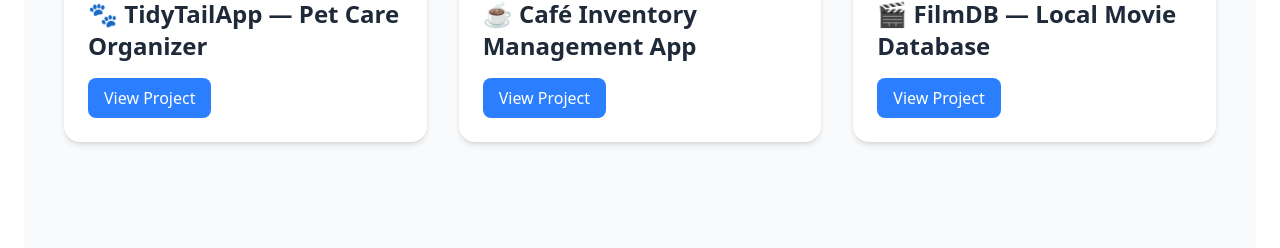
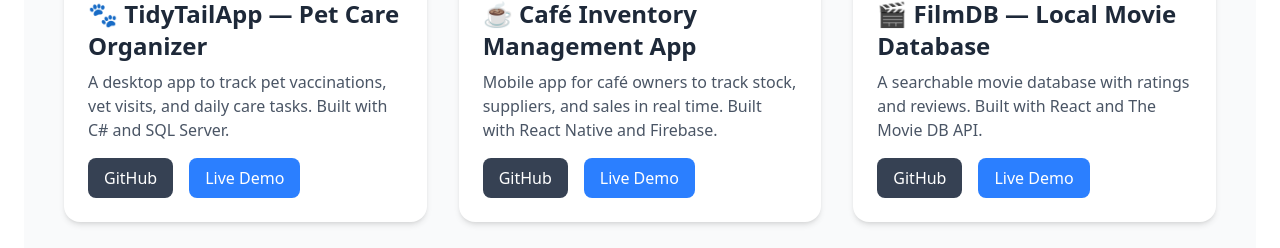
Before and after one commit to ICT-Courses/ict2233-ca-02-Lochini-W, a React (Vite) app in the folder portfolio-react/: page /#/projects in a window 1280 px wide. Shown: the part 514-762 px from the top of the page. Built offline with nearby package versions, Linux system fonts and the light colour scheme.

Commit message:
updated the Projects page

```diff
--- a/portfolio-react/src/pages/Projects.jsx
+++ b/portfolio-react/src/pages/Projects.jsx
@@ -35,9 +35,30 @@
   }, []);
 
   const projects = [
-    { title: "🐾 TidyTailApp — Pet Care Organizer", image: tidytailImg, link: "#" },
-    { title: "☕ Café Inventory Management App", image: cafeappImg, link: "#" },
-    { title: "🎬 FilmDB — Local Movie Database", image: filmdbImg, link: "#" },
+    {
+      title: "🐾 TidyTailApp — Pet Care Organizer",
+      image: tidytailImg,
+      description:
+        "A desktop app to track pet vaccinations, vet visits, and daily care tasks. Built with C# and SQL Server.",
+      repo: "https://github.com/ICT-Courses/application-development-ca1-Lochini-W.git", // replace with your repo link
+      demo: "https://drive.google.com/file/d/13czE5FTf09meY4E8qRFUrUOJ_0tZXZz6/view?usp=sharing", // replace with demo link or same as repo
+    },
+    {
+      title: "☕ Café Inventory Management App",
+      image: cafeappImg,
+      description:
+        "Mobile app for café owners to track stock, suppliers, and sales in real time. Built with React Native and Firebase.",
+      repo: "https://github.com/GayashiRamanayake/Code4Change.git",
+      demo: "https://cafe-inventory-demo.vercel.app",
+    },
+    {
+      title: "🎬 FilmDB — Local Movie Database",
+      image: filmdbImg,
+      description:
+        "A searchable movie database with ratings and reviews. Built with React and The Movie DB API.",
+      repo: "https://github.com/ICT-Courses/ict2233-ca-01-Lochini-W.git",
+      demo: "https://filmdb-demo.vercel.app",
+    },
   ];
 
   return (
@@ -57,15 +78,29 @@
               className="w-full h-64 object-cover"
             />
             <div className="p-6">
-              <h2 className="text-2xl font-semibold mb-4">{project.title}</h2>
-              <a
-                href={project.link}
-                target="_blank"
-                rel="noopener noreferrer"
-                className="inline-block px-4 py-2 bg-blue-500 text-white font-medium rounded-lg hover:bg-blue-600 transition"
-              >
-                View Project
-              </a>
+              <h2 className="text-2xl font-semibold mb-2">{project.title}</h2>
+              <p className="text-gray-600 dark:text-gray-400 mb-4">
+                {project.description}
+              </p>
+
+              <div className="flex space-x-4">
+                <a
+                  href={project.repo}
+                  target="_blank"
+                  rel="noopener noreferrer"
+                  className="px-4 py-2 bg-gray-700 text-white font-medium rounded-lg hover:bg-gray-800 transition"
+                >
+                  GitHub
+                </a>
+                <a
+                  href={project.demo}
+                  target="_blank"
+                  rel="noopener noreferrer"
+                  className="px-4 py-2 bg-blue-500 text-white font-medium rounded-lg hover:bg-blue-600 transition"
+                >
+                  Live Demo
+                </a>
+              </div>
             </div>
           </div>
         ))}
```
